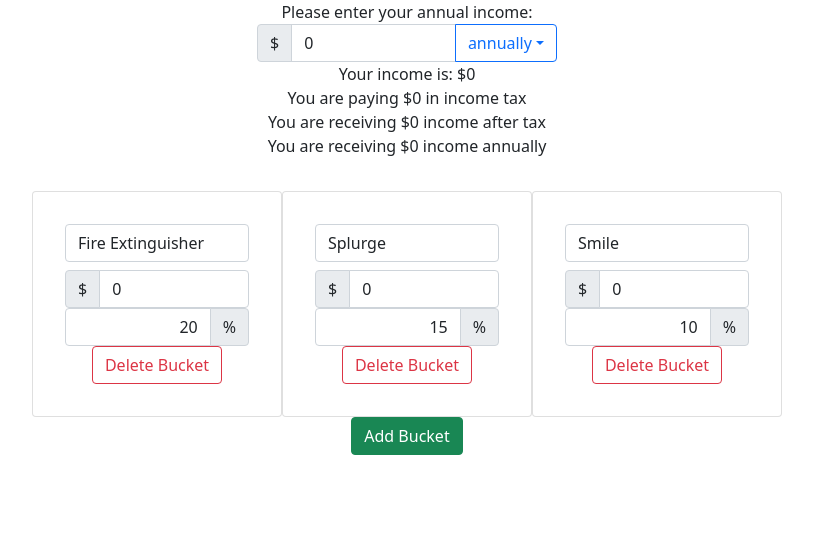
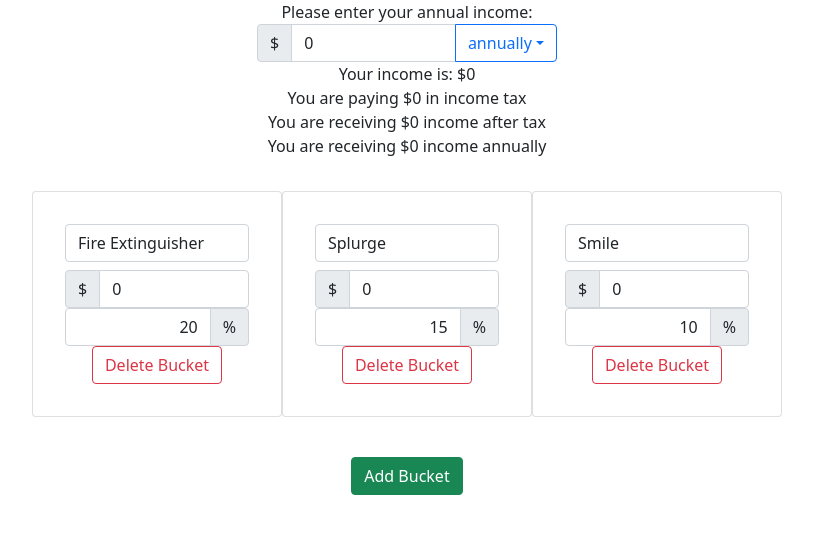
Before and after one commit to AndrejaKardos/budget-app, a React (Create React App) app in the folder frontend/: page / in a window 1280 px wide. Shown: the top 534 px of the page, without its empty margins (233-1046 px from the left). Built offline with nearby package versions, Linux system fonts and the light colour scheme.

Commit message:
Added margin to Add Bucket button

```diff
--- a/frontend/src/components/CalculatorPage.scss
+++ b/frontend/src/components/CalculatorPage.scss
@@ -17,3 +17,7 @@
 .calculator-page__input-group {
   max-width: 300px;
 }
+
+.calculator-page__add-button {
+  margin: 40px;
+}
--- a/frontend/src/components/CalculatorPage.tsx
+++ b/frontend/src/components/CalculatorPage.tsx
@@ -143,6 +143,7 @@ const CalculatorPage: React.FC<Props> = (props) => {
       </div>
       {
         <Button
+          className="calculator-page__add-button"
           onClick={() =>
             setBuckets([...buckets, { name: "Bucket", percentage: 0 }])
           }
```
